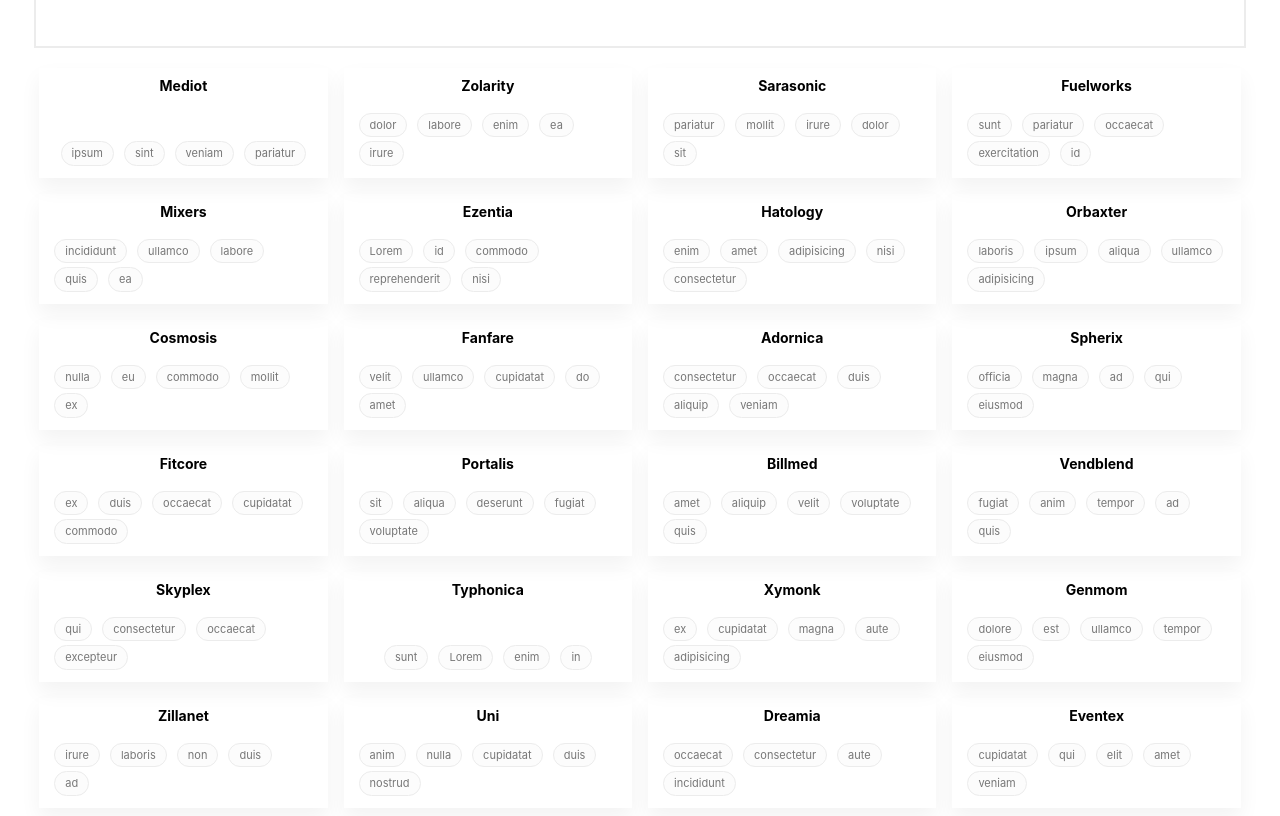
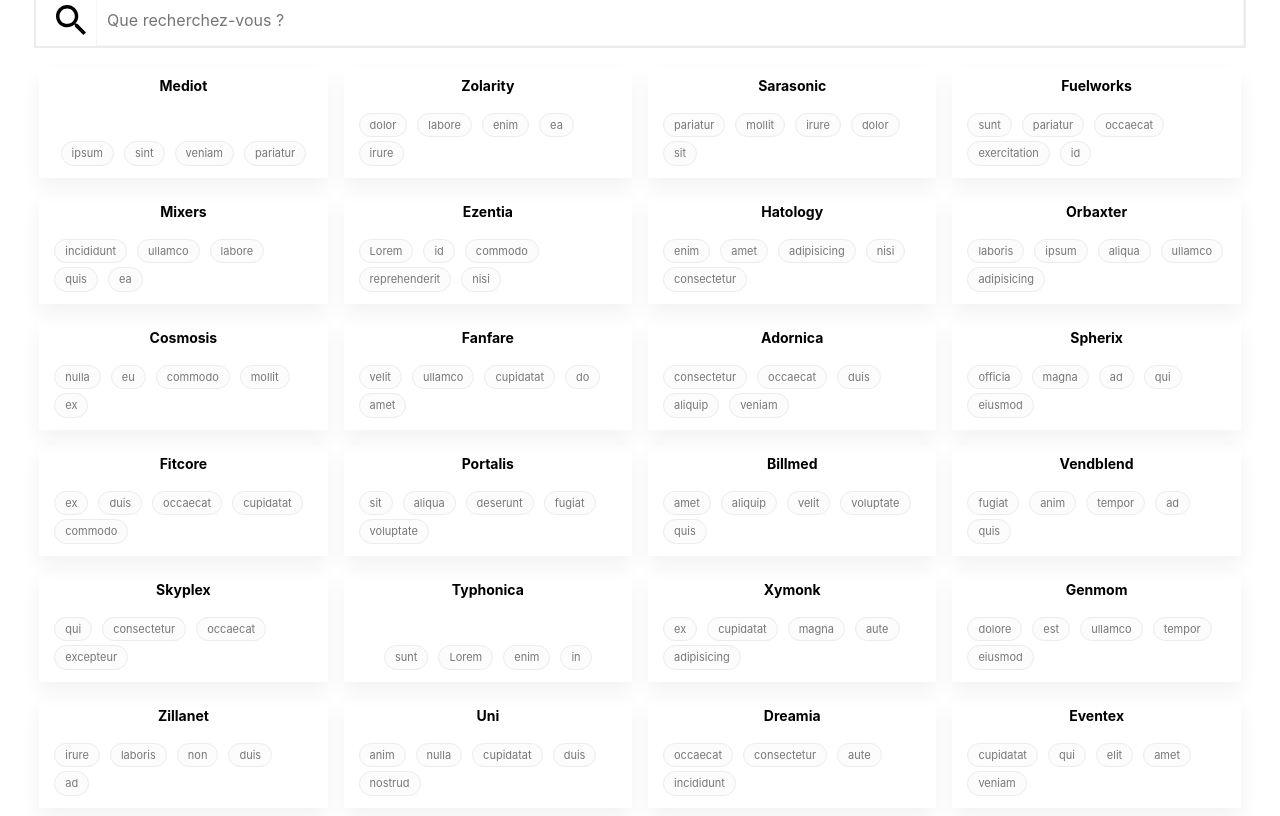
Before and after one commit to yass09/cardsearch-test, a React app: page / in a window 1280 px wide. Built offline with nearby package versions, Linux system fonts and the light colour scheme.

Commit message:
added searchbar component

```diff
--- a/src/App.js
+++ b/src/App.js
@@ -3,13 +3,13 @@ import React from 'react';
 import AppWrapper from './components/presentational/AppWrapper';
 import ContentWrapper from './components/presentational/ContentWrapper';
 import CardsContainer from './components/containers/CardsContainer';
-import SearchBarWrapper from './components/presentational/SearchBarWrapper';
+import SearchBar from './components/presentational/SeachBar';
 
 const App = () => {
   return (
     <AppWrapper>
       <ContentWrapper>
-        <SearchBarWrapper />
+        <SearchBar />
         <CardsContainer />
       </ContentWrapper>
     </AppWrapper>
--- /dev/null
+++ b/src/components/presentational/SeachBar/Input.js
@@ -0,0 +1,12 @@
+import styled from 'styled-components';
+
+const Input = styled.input`
+  border: 1px solid #f5f5f5;
+  box-sizing: border-box;
+  height: 100%;
+  margin-left: 10px;
+  padding: 10px;
+  width: 100%;
+`;
+
+export default Input;
--- /dev/null
+++ b/src/components/presentational/SeachBar/SearchBarIcon.js
@@ -0,0 +1,9 @@
+import styled from 'styled-components';
+
+const SearchBarIcon = styled.img`
+  height: 30px;
+  margin: 0 0 0 20px;
+  width: 30px;
+`;
+
+export default SearchBarIcon;
--- a/src/components/presentational/SearchBarWrapper.js
+++ b/src/components/presentational/SeachBar/SearchBarWrapper.js
@@ -1,8 +1,9 @@
 import styled from 'styled-components';
 
 const SearchBarWrapper = styled.header`
+  align-items: center;
   border: 2px solid #ececec;
-  display: flex
+  display: flex;
   height: 52px;
   margin: 8px;
   max-width: 1530px;
--- /dev/null
+++ b/src/components/presentational/SeachBar/index.js
@@ -0,0 +1,18 @@
+import React from 'react';
+import SearchBarWrapper from './SearchBarWrapper';
+import SearchBarIcon from './SearchBarIcon';
+import searchIcon from '../../../assets/search.svg';
+import Input from './Input';
+
+const placeholderMessage = 'Que recherchez-vous ?';
+
+const SearchBar = () => {
+  return (
+    <SearchBarWrapper>
+      <SearchBarIcon src={searchIcon} alt="" />
+      <Input placeholder={placeholderMessage} type="text" />
+    </SearchBarWrapper>
+  );
+};
+
+export default SearchBar;
```
Also changed, not shown: src/assets/search.svg (added).
